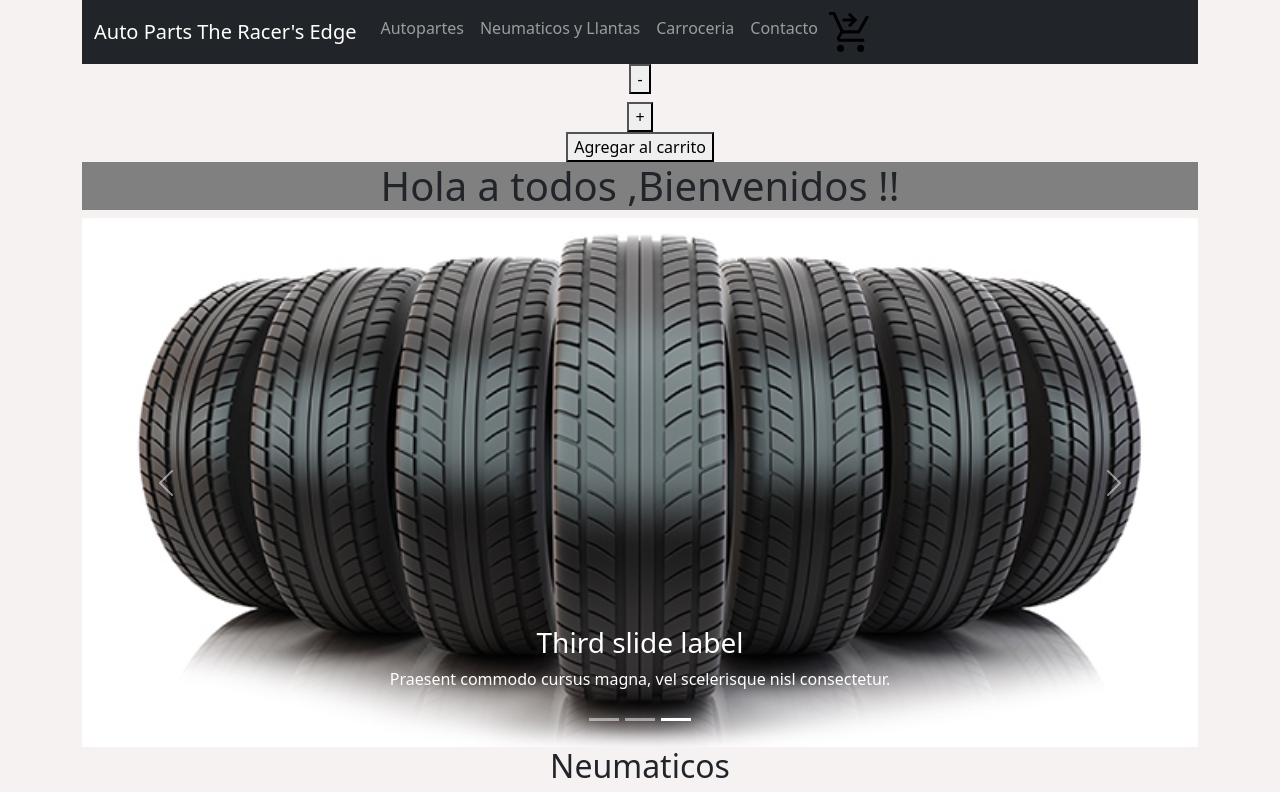
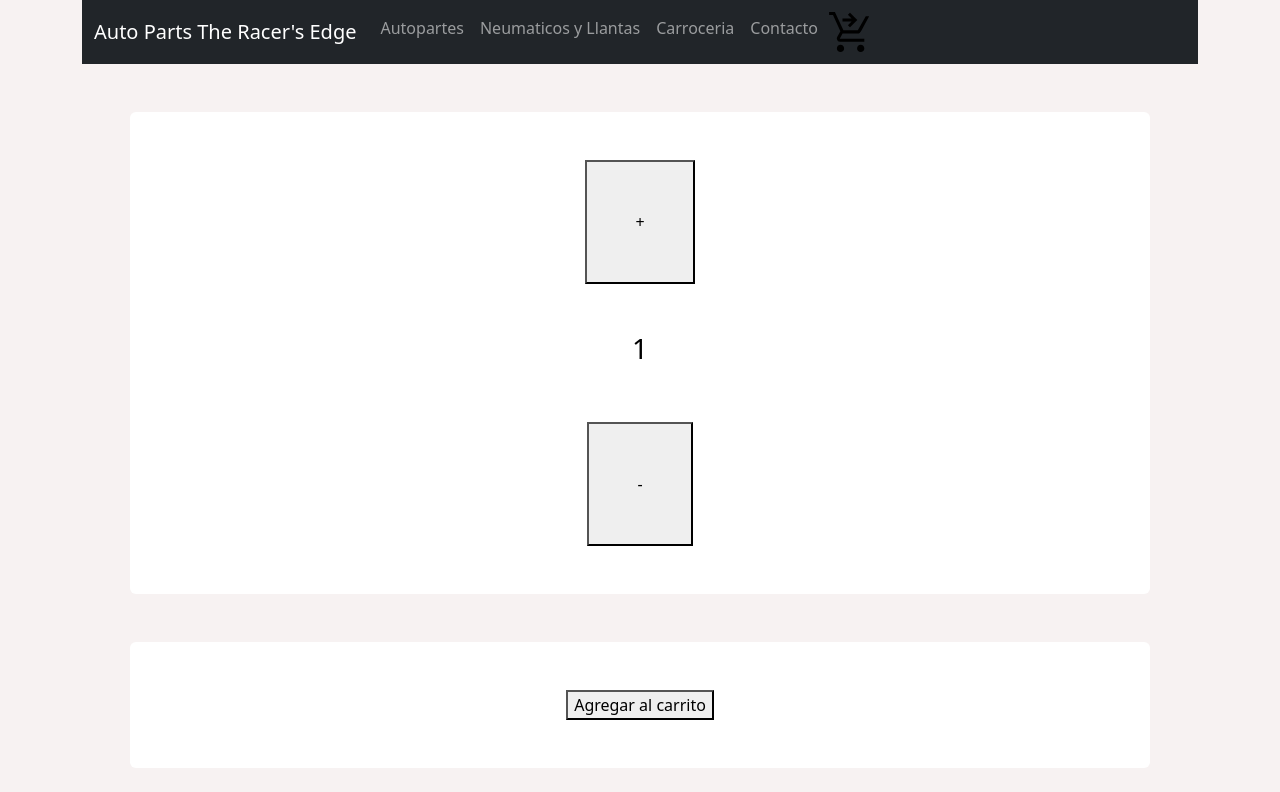
Before and after one commit to gabrieligb98/E-commerceBermudez, a React (Create React App) app: page / in a window 1280 px wide. Shown: the top 792 px of the page. Built offline with nearby package versions, Linux system fonts and the light colour scheme.

Commit message:
algunos cambios al contador

```diff
--- a/src/components/ItemCount/ItemCount.jsx
+++ b/src/components/ItemCount/ItemCount.jsx
@@ -28,12 +28,12 @@
     };
     return(
     <div>
-        <div className="flex items-center justify center">
-            <button className="" onClick ={restNumber}>-</button>
-            <h3></h3>
-            <button className="" onClick={addNumber}>+</button>
+        <div className="flex items-center justify center p-5 m-5 text-black bg-white rounded">
+            <button className="p-5" onClick={addNumber}>+</button>
+            <h3 className="p-5">{count}</h3>
+            <button className="p-5" onClick ={restNumber}>-</button>
         </div>
-        <div className="flex items-center justify center">
+        <div className="flex items-center justify center p-5 m-5 text-black bg-white rounded">
             <button onClick ={()=> onAdd(count)}> Agregar al carrito</button>
         </div>
     </div>
```
